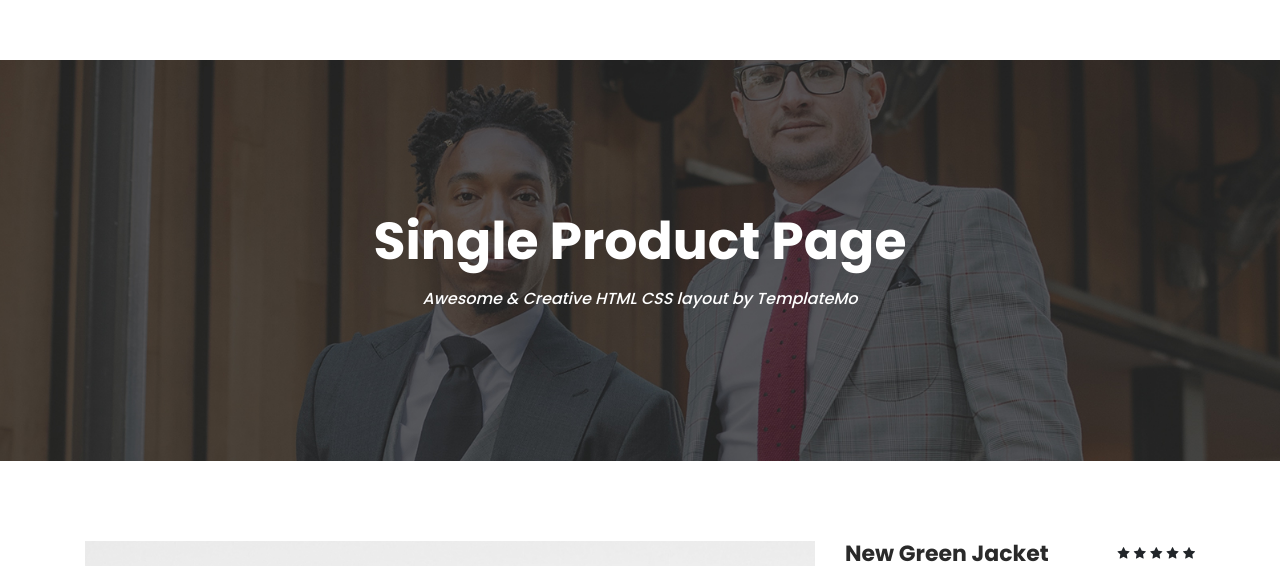
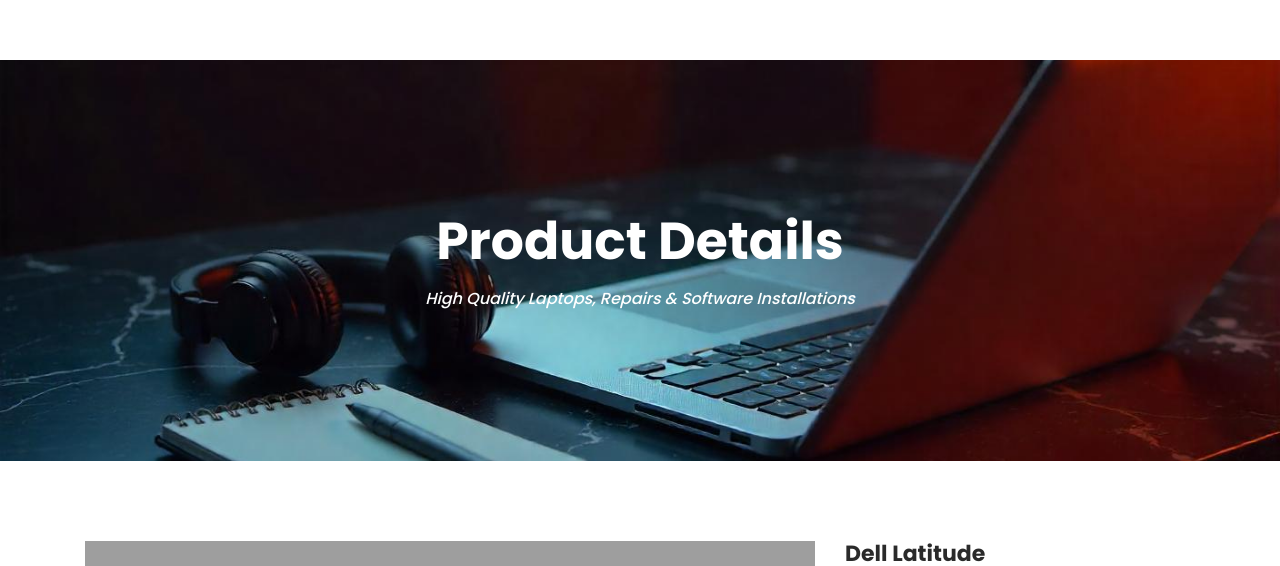
Before and after one commit to davidinmichael/ajums-effort-computers, a Django app: page /product/14/ in a window 1280 px wide. Shown: the part 100-666 px from the top of the page. Run offline with Django 5.2, Linux system fonts and the light colour scheme; data comes from the database, SQL or seed files in the repository; some libraries are stand-ins or nearby versions; grey boxes are pictures that could not be loaded.

Commit message:
Modified the heading images.

```diff
--- a/core/templates/core/single-product.html
+++ b/core/templates/core/single-product.html
@@ -1,6 +1,5 @@
 {% extends "base.html" %} {% load static %} {% block content %}
 <!-- ***** Header Area Start ***** -->
-
 
 <!-- ***** Main Banner Area Start ***** -->
 <div class="page-heading" id="top">
@@ -8,8 +7,10 @@
     <div class="row">
       <div class="col-lg-12">
         <div class="inner-content">
-                        <h2>Single Product Page</h2>
-                        <span>Awesome &amp; Creative HTML CSS layout by TemplateMo</span>
+          <h2>Product Details</h2>
+          <span
+            >High Quality Laptops, Repairs &amp; Software Installations</span
+          >
         </div>
       </div>
     </div>
@@ -17,45 +18,58 @@
 </div>
 <!-- ***** Main Banner Area End ***** -->
 
-
 <!-- ***** Product Area Starts ***** -->
 <section class="section" id="product">
   <div class="container">
     <div class="row">
       <div class="col-lg-8">
         <div class="left-images">
-                    <img src="assets/images/single-product-01.jpg" alt="">
-                    <img src="assets/images/single-product-02.jpg" alt="">
+          <img src="{{ product.front_img.url }}" alt="" />
+          <img src="{{ product.back_img.url }}" alt="" />
         </div>
       </div>
       <div class="col-lg-4">
         <div class="right-content">
-                    <h4>New Green Jacket</h4>
-                    <span class="price">$75.00</span>
+          <h4>{{ product.name }}</h4>
+          <span class="price">NGN{{ product.price }}</span>
           <ul class="stars">
-                        <li><i class="fa fa-star"></i></li>
-                        <li><i class="fa fa-star"></i></li>
-                        <li><i class="fa fa-star"></i></li>
-                        <li><i class="fa fa-star"></i></li>
-                        <li><i class="fa fa-star"></i></li>
+            <p>{{ product.status }}</p>
           </ul>
-                    <span>Lorem ipsum dolor sit amet, consectetur adipiscing elit, sed do eiusmod kon tempor incididunt ut labore.</span>
-                    <div class="quote">
-                        <i class="fa fa-quote-left"></i><p>Lorem ipsum dolor sit amet, consectetur adipiscing elit, sed do eiuski smod.</p>
-                    </div>
-                    <div class="quantity-content">
+          <span
+            >{{ product.description }}</span
+          >
+          <!-- <div class="quote">
+            <i class="fa fa-quote-left"></i>
+            <p>
+              Lorem ipsum dolor sit amet, consectetur adipiscing elit, sed do
+              eiuski smod.
+            </p>
+          </div> -->
+          <!-- <div class="quantity-content">
             <div class="left-content">
               <h6>No. of Orders</h6>
             </div>
             <div class="right-content">
               <div class="quantity buttons_added">
-                                <input type="button" value="-" class="minus"><input type="number" step="1" min="1" max="" name="quantity" value="1" title="Qty" class="input-text qty text" size="4" pattern="" inputmode=""><input type="button" value="+" class="plus">
+                <input type="button" value="-" class="minus" /><input
+                  type="number"
+                  step="1"
+                  min="1"
+                  max=""
+                  name="quantity"
+                  value="1"
+                  title="Qty"
+                  class="input-text qty text"
+                  size="4"
+                  pattern=""
+                  inputmode=""
+                /><input type="button" value="+" class="plus" />
               </div>
             </div>
-                    </div>
+          </div> -->
           <div class="total">
-                        <h4>Total: $210.00</h4>
-                        <div class="main-border-button"><a href="#">Add To Cart</a></div>
+            <h4>Total: NGN{{ product.price }}</h4>
+            <div class="main-border-button"><a href="https://wa.me/+2347044375920" target="_blank">Buy Now</a></div>
           </div>
         </div>
       </div>
--- a/static/css/templatemo-hexashop.css
+++ b/static/css/templatemo-hexashop.css
@@ -1576,7 +1576,8 @@ Products Page
 .page-heading {
   margin-top: 160px;
   margin-bottom: 30px;
-  background-image: url(../images/products-page-heading.jpg);
+  background-image: url(../images/page-heading.jpeg);
+  /* background-image: url(../images/products-page-heading.jpg); */
   background-position: center center;
   background-size: cover;
   background-repeat: no-repeat;
@@ -1915,7 +1916,7 @@ About Us Page
 .about-page-heading {
   margin-top: 160px;
   margin-bottom: 30px;
-  background-image: url(../images/about-us-page-heading.jpg);
+  background-image: url(../images/page-heading1.jpeg);
   background-position: center center;
   background-size: cover;
   background-repeat: no-repeat;
```
Also changed, not shown: static/images/page-heading.jpeg (added), static/images/page-heading1.jpeg (added). Lines whose indentation alone changed are shown as unchanged.
